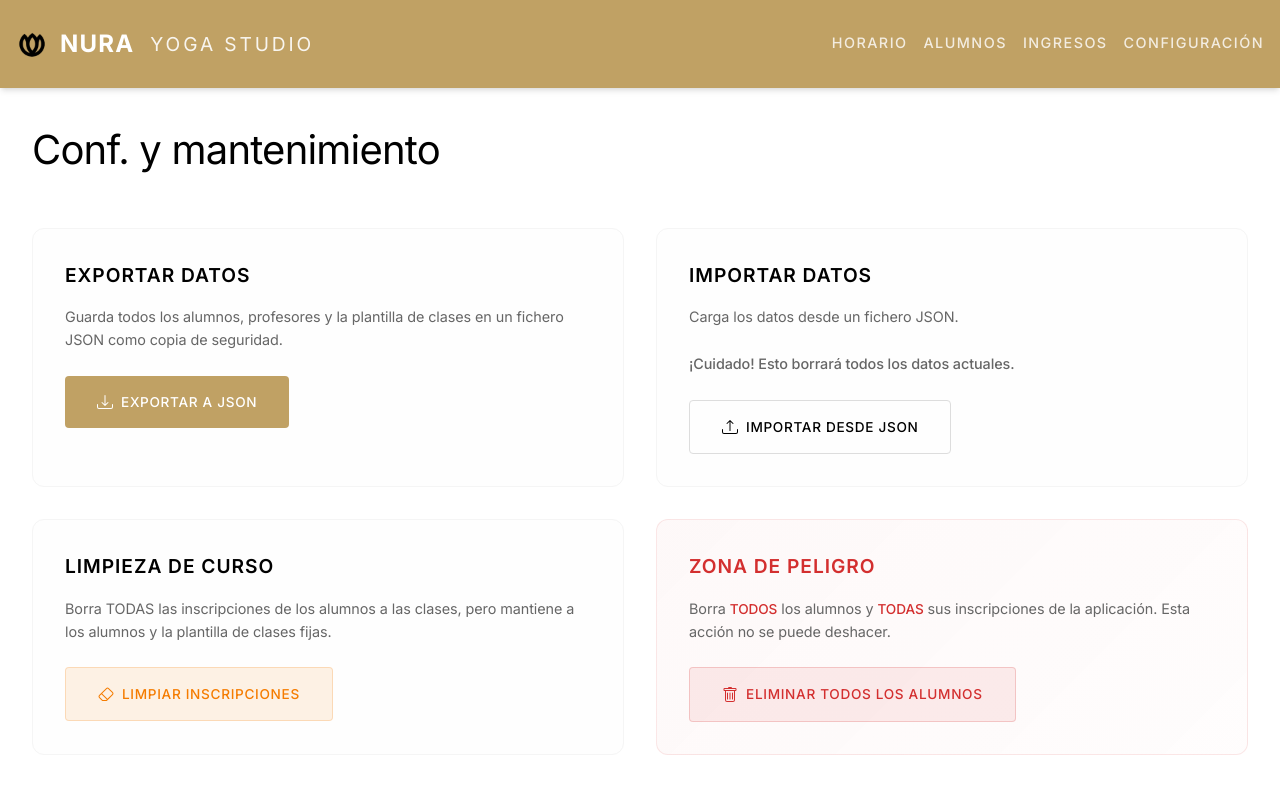
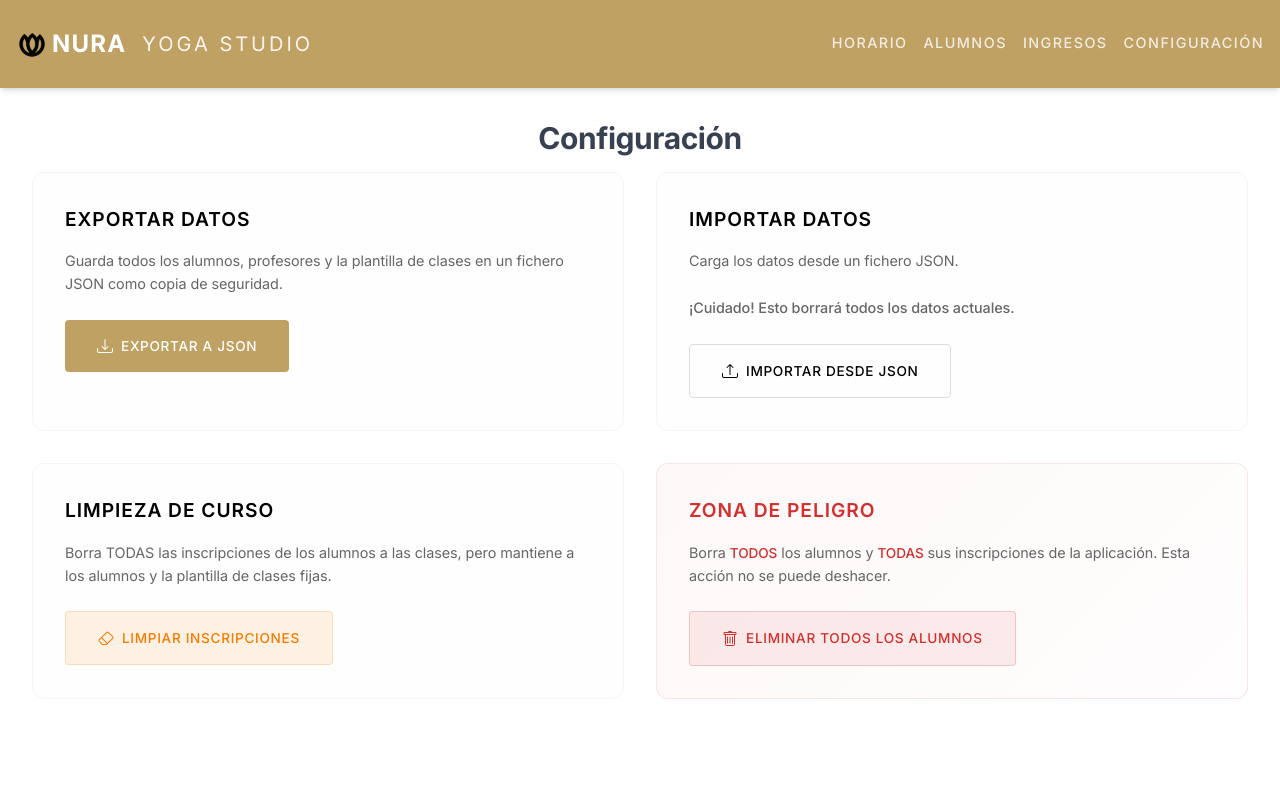
Before and after one commit to billycuesta/nurayoga, a plain HTML site: page index.html in a window 1280 px wide. Both pictures are taken after a click on the button "CONFIGURACIÓN". Drawn offline with nearby package versions, Linux system fonts and the light colour scheme.

Commit message:
visual changes

```diff
--- a/index.html
+++ b/index.html
@@ -43,9 +43,10 @@
 
         <header class="bg-brand shadow-md">
             <div class="container mx-auto px-4 py-4 flex justify-between items-center">
-                <div class="flex items-center space-x-3">
+
+                <div class="flex items-center space-x-1">
                     <img src="icons/icon-96x96.png" alt="Nura Yoga Logo" class="w-8 h-8">
-                    <h1 class="text-2xl font-bold text-white tracking-wider">nura <span class="font-light">yoga studio</span></h1>
+                    <h1 class="text-xl md:text-2xl font-bold text-white tracking-normal md:tracking-wider">nura <span class="font-light text-sm md:text-xl">yoga studio</span></h1>
                 </div>
 
                 <div class="md:hidden">
@@ -78,7 +79,7 @@
 
             <div id="view-horario">
                 <div class="mb-8">
-                    <h2 class="text-3xl font-bold text-gray-700 mb-4">Horario de Clases</h2>
+                    <h2 class="text-3xl font-bold text-gray-700 mb-4 text-center">Horario de Clases</h2>
 
                     <div class="flex flex-col md:flex-row md:items-center md:justify-between gap-4">
 
@@ -242,7 +243,7 @@
 
             <div id="view-configuracion" class="hidden">
                 <div class="config-section">
-                    <h2>Conf. y mantenimiento</h2>
+                    <h2 class="text-3xl font-bold text-gray-700 mb-4 text-center">Configuración</h2>
 
                     <div class="config-grid">
                         <div class="config-card">
--- a/style.css
+++ b/style.css
@@ -340,13 +340,6 @@ tbody tr:last-child { border-bottom: none; }
 }
 
 /* ============ SECCIÓN DE CONFIGURACIÓN ============ */
-.config-section h2 {
-    font-size: 2.5rem;
-    font-weight: 300;
-    color: var(--text-primary);
-    margin-bottom: var(--space-2xl);
-    letter-spacing: -0.02em;
-}
 .config-grid {
     display: grid;
     grid-template-columns: 1fr 1fr;
```
